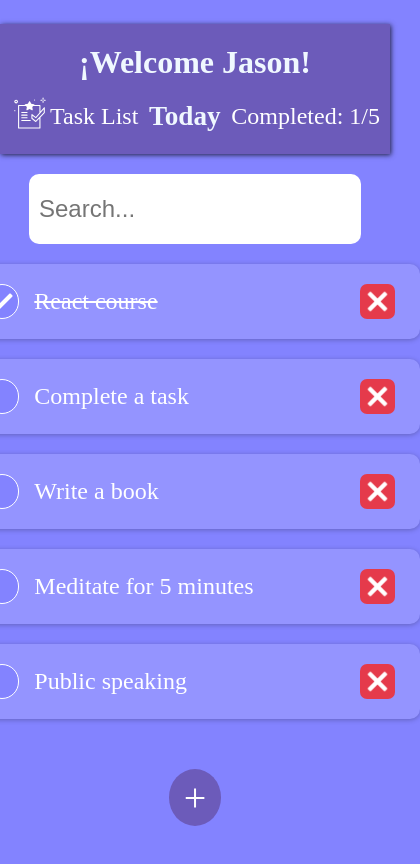
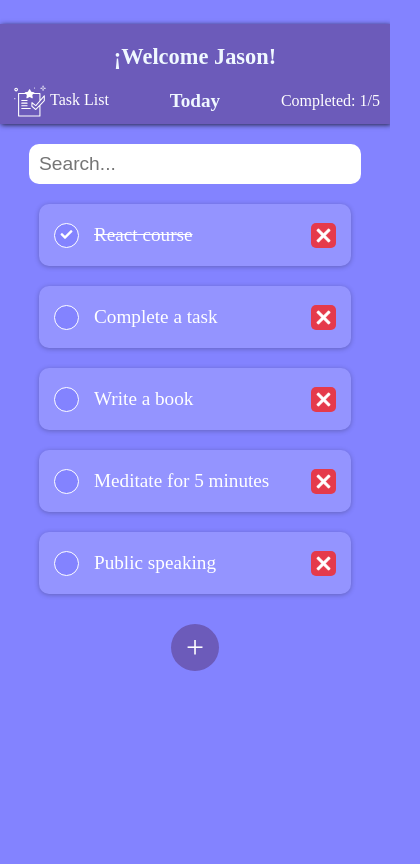
Before and after one commit to Jason171096/TODO-s, a React (Create React App) app: page / in a window 390 px wide. Shown: the top 864 px of the page, 420 px wide, since content can reach past the window. Built offline with nearby package versions, Linux system fonts and the light colour scheme.

Commit message:
Responsive

```diff
--- a/src/components/App/AppUI.js
+++ b/src/components/App/AppUI.js
@@ -1,4 +1,4 @@
-import React from "react";
+import React, { useContext } from "react";
 import { TodoContext } from "../TodoContext/index";
 import { TodoCounter } from "../TodoCounter/TodoCounter";
 import { TodoItem } from "../TodoItem/TodoItem";
@@ -7,30 +7,12 @@ import { TodoList } from "../TodoList/TodoList";
 import { CreateTodoButton } from "../CreateTodoButton/CreateTodoButton";
 
 const AppUI = () => {
+  const { isLoading, isCompleted, searchedTodos, completeTodo, deleteTodo } =
+    useContext(TodoContext);
   return (
     <React.Fragment>
-      <TodoContext.Consumer>
-        {({
-          isError,
-          isLoading,
-          isCompleted,
-          completedTodos,
-          totalTodos,
-          searchValue,
-          searchedTodos,
-          setSearchValue,
-          completeTodo,
-          deleteTodo,
-        }) => (
-          <React.Fragment>
-            <TodoCounter
-              completedTodos={completedTodos}
-              totalTodos={totalTodos}
-            />
-            <TodoSearch
-              searchValue={searchValue}
-              setSearchValue={setSearchValue}
-            />
+      <TodoCounter />
+      <TodoSearch />
       <TodoList>
         {isLoading && <p>Cargando...</p>}
         {isCompleted &&
@@ -47,9 +29,6 @@ const AppUI = () => {
       </TodoList>
       <CreateTodoButton />
     </React.Fragment>
-        )}
-      </TodoContext.Consumer>
-    </React.Fragment>
   );
 };
 
--- a/src/components/CreateTodoButton/CreateTodoButton.css
+++ b/src/components/CreateTodoButton/CreateTodoButton.css
@@ -1,7 +1,7 @@
 .TodoButton {
     display: flex;
     justify-content: center;
-    padding: 50px;
+    padding: 30px;
 }
 
 .button {
@@ -12,3 +12,9 @@
     color: white;
     cursor: pointer;
 }
+
+@media screen and (max-width: 500px) {
+    .button {
+        font-size: 2rem;
+    }
+}
--- a/src/components/TodoCounter/TodoCounter.css
+++ b/src/components/TodoCounter/TodoCounter.css
@@ -12,6 +12,10 @@
     padding: 10px;
     max-width: 700px;
 }
+
+/* h1{
+    font-size: 1.7rem;
+} */
 
 h1, h2, p {
     text-align: center;
@@ -33,3 +37,18 @@ h2 {
     display: flex;
     flex-direction: row;
 }
+
+@media screen and (max-width: 500px) {
+    .TodoCounter {
+        height: 100px;
+    }
+    h1 {
+      font-size: 1.4rem;
+    }
+    h2 {
+        font-size: 1.2rem;
+    }
+    p {
+        font-size: 1rem;
+    }
+  }
--- a/src/components/TodoCounter/TodoCounter.js
+++ b/src/components/TodoCounter/TodoCounter.js
@@ -1,8 +1,10 @@
-import React from 'react';
+import React, { useContext } from 'react';
 import './TodoCounter.css'
+import { TodoContext } from '../TodoContext/index'
 import TaskIco from '../../img/task-list.svg'
 
-const TodoCounter = ({ completedTodos, totalTodos }) => {
+const TodoCounter = () => {
+    const { completedTodos, totalTodos } = useContext(TodoContext)
     return (
         <div className="TodoCounter">
             <div className="title">
--- a/src/components/TodoItem/TodoItem.css
+++ b/src/components/TodoItem/TodoItem.css
@@ -1,5 +1,6 @@
 .List {
-    width: 450px;
+    width: 80%;
+    max-width: 450px;
     list-style: none;
     display: flex;
     justify-content: space-around;
@@ -10,14 +11,6 @@
     margin-top: 20px;
     color: white;
     box-shadow: 0px 1px 5px 0px #00000040
-}
-
-.checkbox {
-    border-radius: 100%;
-    width: 50px;
-    height: 25px;
-    margin: 0 15px;
-    border-radius: 20px;
 }
 
 input[type="checkbox"] {
@@ -31,11 +24,12 @@ input[type="checkbox"] {
     background-color: #8383FF;
     border: 1px solid white;
     cursor: pointer;
+    margin: 0 15px;
 }
 
 input[type="checkbox"]:after {
     font-family: "Font Awesome 5 Free";
-    font-weight: 900;
+    font-weight: 600;
     color: white;
     font-size: 1.3rem;
     content: "\f00c";
@@ -62,8 +56,27 @@ input[type="checkbox"]:checked:after {
 }
 
 .delete {
+    width: 35px;
+    height: 35px;
     font-size: 1.5rem;
-    padding: 10px;
+    /* padding: 10px; */
     cursor: pointer;
     margin: 0 15px;
 }
+
+@media screen and (max-width: 500px) {
+    input[type="checkbox"] {
+        width: 60px;
+        height: 25px;
+        max-width: 25px;
+    }
+    input[type="checkbox"]:after {
+        font-size: .75rem;
+    }
+    .delete {
+        width: 25px;
+    }
+    .text-p {
+        font-size: 1.2rem;
+    }
+}
--- a/src/components/TodoItem/TodoItem.js
+++ b/src/components/TodoItem/TodoItem.js
@@ -16,9 +16,9 @@ const TodoItem = (props) => {
 
     return (
         <li className="List">
-            <input className="checkbox" id={props.id+"check"} type="checkbox" onChange={check} onClick={props.completeTodo} checked={props.completed ? true : false}/>
+            <input id={props.id+"check"} type="checkbox" onChange={check} onClick={props.completeTodo} checked={props.completed ? true : false}/>
             <p id={props.id+"text"} className={`text-p ${props.completed ? 'text-completed' : 'text-incompleted'}`}>{props.text}</p>
-            <img width="35px" height="35px" src={deleteIco} className="delete" onClick={props.deleteTodo} />
+            <img src={deleteIco} className="delete" onClick={props.deleteTodo} />
         </li>
     );
 }
--- a/src/components/TodoSearch/TodoSearch.css
+++ b/src/components/TodoSearch/TodoSearch.css
@@ -15,3 +15,10 @@
     padding: 0 10px;
     border: none;
 }
+
+@media screen and (max-width: 500px) {
+    .input {
+        height: 40px;
+        font-size: 1.2rem;
+    }
+ }
--- a/src/components/TodoSearch/TodoSearch.js
+++ b/src/components/TodoSearch/TodoSearch.js
@@ -1,8 +1,9 @@
-import React, { useState } from 'react';
+import React, { useState, useContext } from 'react';
+import { TodoContext } from '../TodoContext/index'
 import './TodoSearch.css';
 
-const TodoSearch = ({ searchValue, setSearchValue }) => {
-
+const TodoSearch = () => {
+    const { searchValue, setSearchValue } = useContext(TodoContext)
     return (
         <div className="TodoSearch">
             <input
```
Lines whose indentation alone changed are shown as unchanged.
